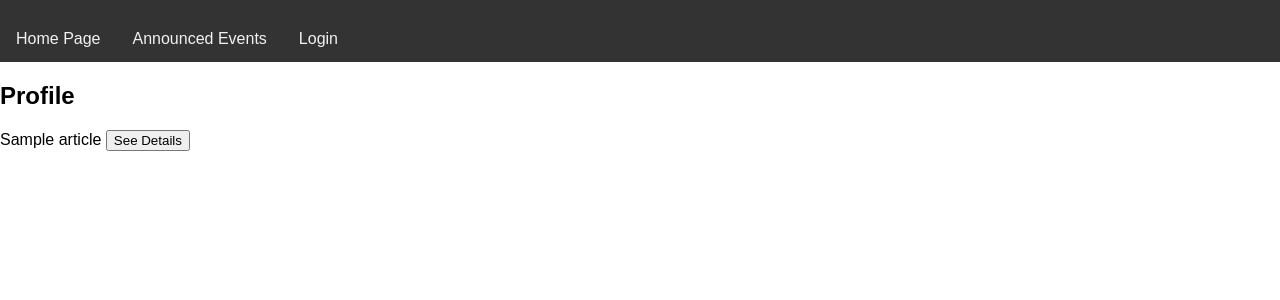
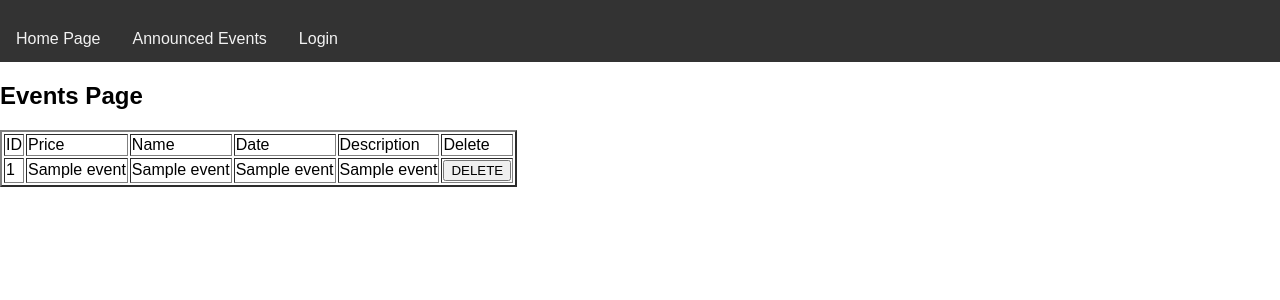
Before and after one commit to Berkay-git/Scriptin_Assignment3, a Flask app: template Front_End/templates/events.html in a window 1280 px wide. Shown: the top 300 px of the page. Run offline with Flask 3, Linux system fonts and the light colour scheme; the template is opened without the code that fills it: most values are stand-ins (such as "Sample title", 1, 10 or a date in 2020).

Commit message:
edited to see events
see events implemented

```diff
--- a/FlaskBackEnd/app.py
+++ b/FlaskBackEnd/app.py
@@ -3,6 +3,8 @@ from support import *
 
 app = Flask(__name__, template_folder='../Front_End/templates', static_folder='../Front_End/static')
 app.secret_key = "123"
+
+events = []
 
 @app.route("/")
 @app.route("/index")
@@ -14,7 +16,7 @@ def loginscreen():
     if request.method == "POST":  # if method is post, it means form in login.html is submitted, check information.
         username = request.form["username"]
         password = request.form["password"]
-        exist = check_user(username,password)
+        exist = check_user(username,password) # check if username is in database
         if exist != None:
             session["username"] = username
             session["isAdmin"] = exist[4]
@@ -49,6 +51,22 @@ def register():
         return redirect(url_for("loginscreen"))
     return render_template("register.html")
 
+@app.route("/events", methods=["POST","GET"])
+def seeevents ():
+    if "username" in session:
+        conn = get_db_connection()
+        c = conn.cursor()
+        c.execute("SELECT * FROM EVENT")
+        events = c.fetchall()
+        conn.close()
+
+        return render_template("events.html",events = events)
+
+    else:
+        return redirect(url_for("index"))
+
+
+
 
 
 
--- a/Front_End/templates/events.html
+++ b/Front_End/templates/events.html
@@ -1,16 +1,36 @@
 {% extends 'base.html' %}
 
 {% block header %}
-<h1>{% block title %}Profile{% endblock %}</h1> <!--comment-->
+<h1>{% block title %}Events Page{% endblock %}</h1> <!--comment-->
 {% endblock %}
+
+
+<h1>Events</h1>
+
 
 {% block content %}
 
-{% for a in articles %}
+{% for a in events %}
   <form method="get" action="/getevent">
-    {{ a[1] }}
+      <table border="2">
+          <tr>
+              <td>ID</td>
+              <td>Price</td>
+              <td>Name</td>
+              <td>Date</td>
+              <td>Description</td>
+              <td>Delete</td>
+          </tr>
+          <tr>
+              <td>{{a[0]}}</td>
+              <td>{{a[1]}}</td>
+              <td>{{a[2]}}</td>
+              <td>{{a[3]}}</td>
+              <td>{{a[4]}}</td>
+              <td><button type="submit" value="delete">DELETE</button></td>
+          </tr>
+      </table>
     <input type="hidden" name="articleid" value="{{ a[0] }}" /> <!--ID yi alıyor burada gizli bi şekilde-->
-    <input type="submit" value="See Details" />
   </form>
 {% endfor %}
 
```
